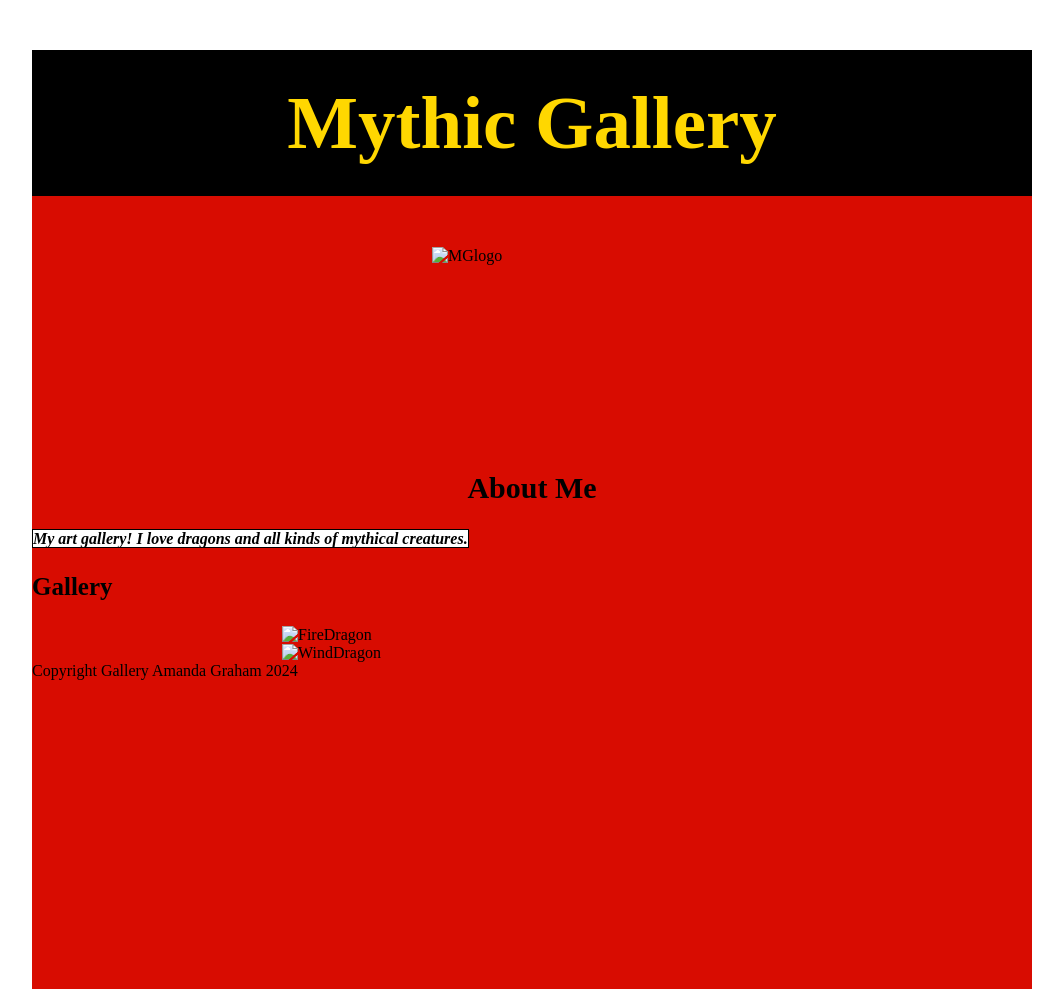
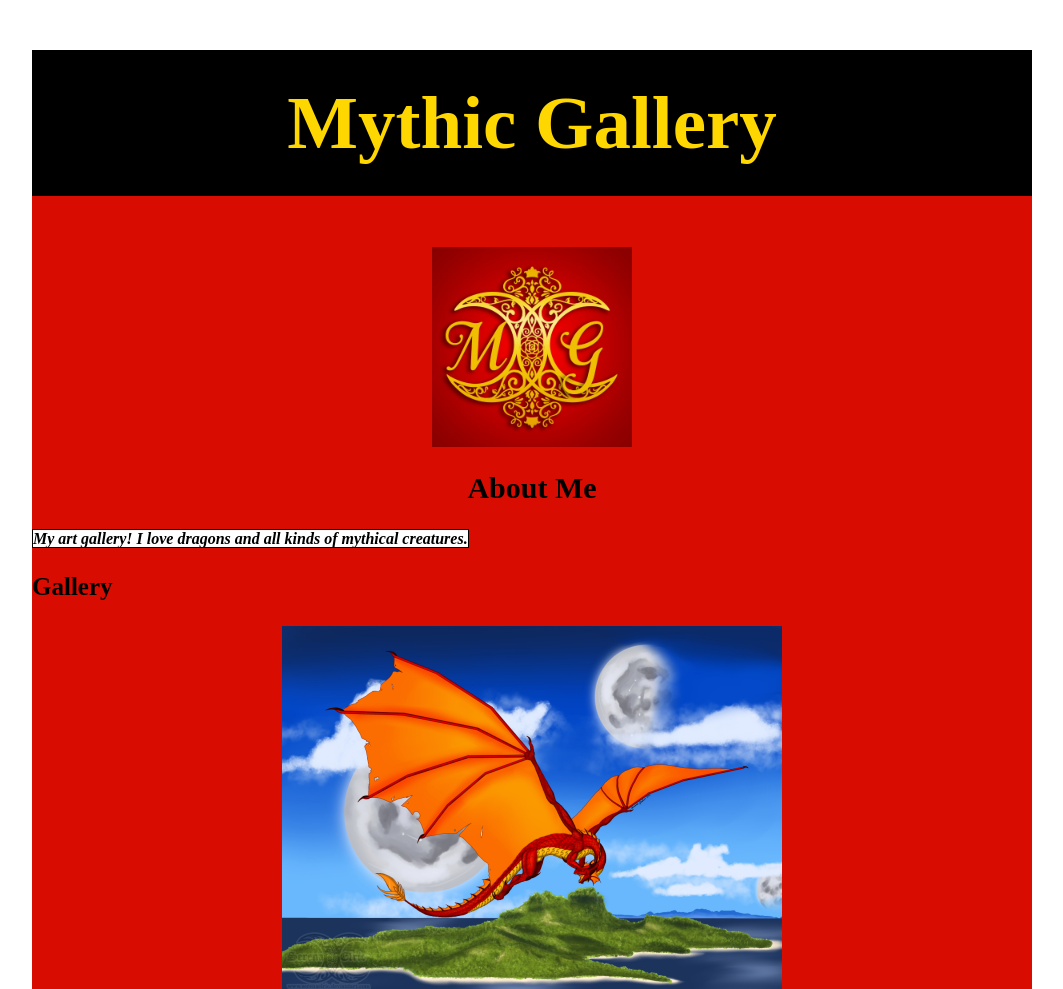
Before and after one commit to SerenaElric/Mythic_Gallery, a plain HTML site: page index.html in a window 1280 px wide. Shown: the top 989 px of the page, without its empty margins (108-1171 px from the left). Drawn offline with Linux system fonts and the light colour scheme.

Commit message:
Update index.html

```diff
--- a/index.html
+++ b/index.html
@@ -15,12 +15,12 @@
 	<div id="container">
 	<header><h1 style="font-size:75px; font-family: french script mt; color: gold; text-align: center; background-color: black; padding:30px"><b> Mythic Gallery </b></h1></header>
 	<main>
-		<img src="../Mythic-Gallery/images/mglogo.jpg" alt="MGlogo" width="200" height="200" title="I made this!">
+		<img src="/Mythic_Gallery/images/mglogo.jpg" alt="MGlogo" width="200" height="200" title="I made this!">
 	<h2 style="font-size:30px; text-align:center">About Me</h2>
 		<p><i><b><span style="border: 1px solid black; background: #FFFFFF"> My art gallery! I love dragons and all kinds of mythical creatures.</span></b></i></p>
 	<h3 style="font-size:25px;">Gallery</h3>
-	<img src="../Mythic-Gallery/images/firedragon.jpg" alt="FireDragon" width="500">
-	<img src="../Mythic-Gallery/images/winddragon.jpg" alt="WindDragon" width="500">
+	<img src="/Mythic_Gallery/images/firedragon.jpg" alt="FireDragon" width="500">
+	<img src="/Mythic_Gallery/images/winddragon.jpg" alt="WindDragon" width="500">
 		</main>
 		<footer>Copyright Gallery Amanda Graham 2024</footer>
 	</div>
```
